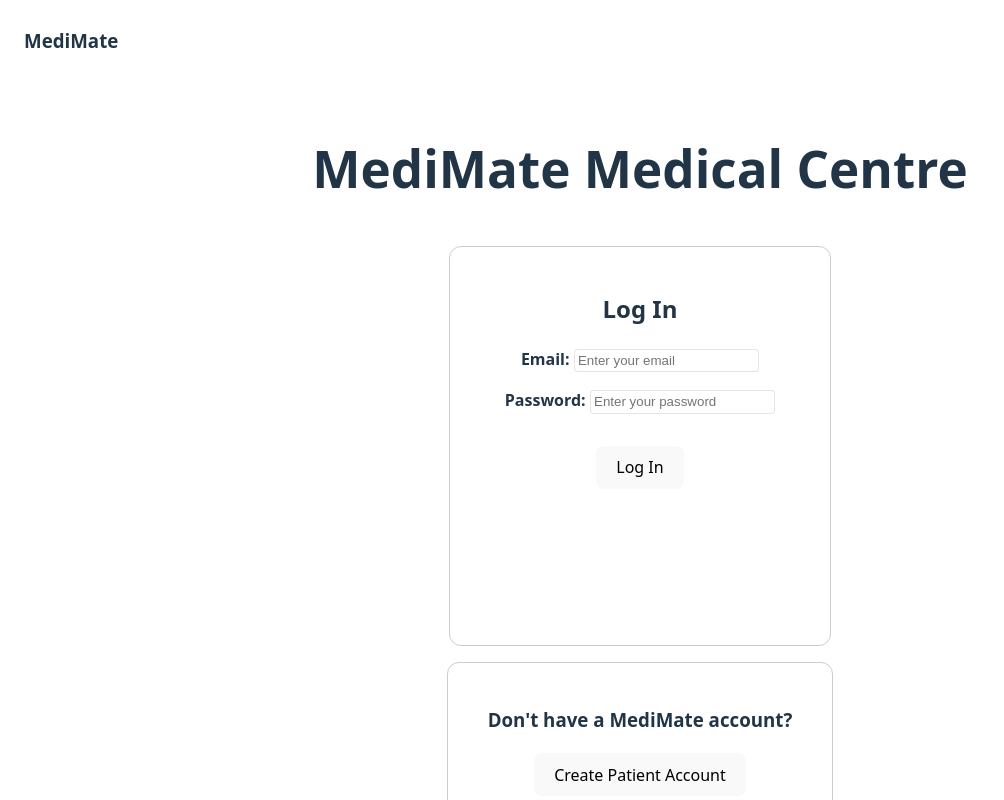
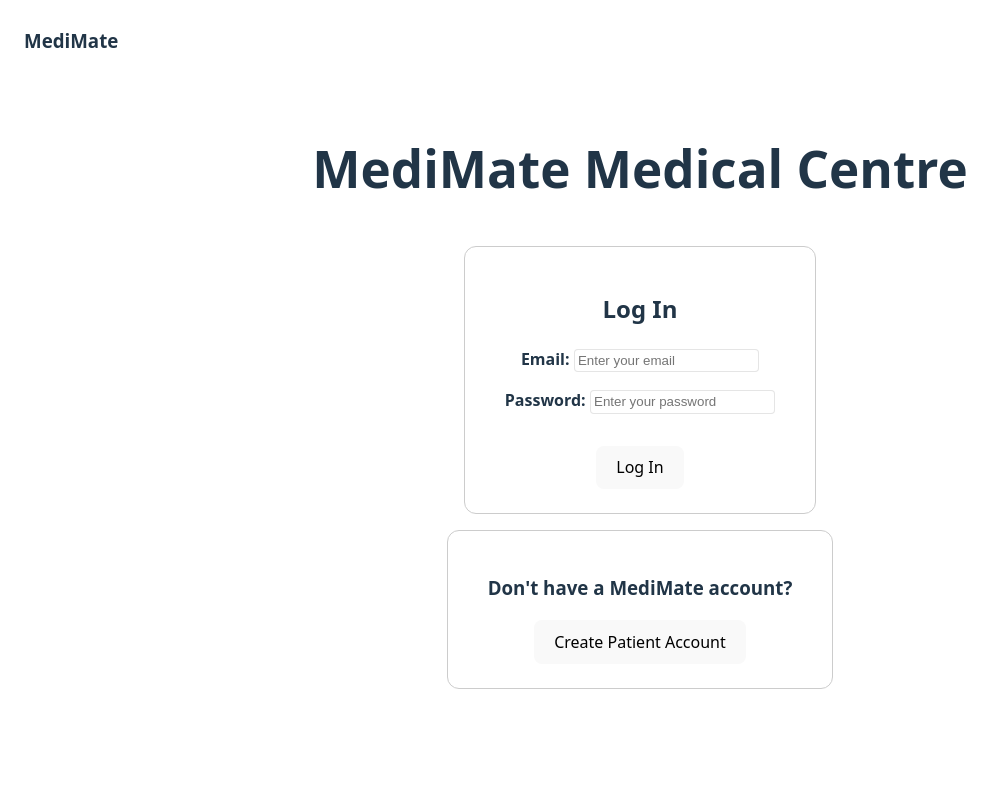
Before and after one commit to lillieharlow/MediMate-Front-End-Web-App, a React (Vite) app: page /login in a window 1280 px wide. Shown: the top 800 px of the page, without its empty margins (0-1004 px from the left). Built offline with nearby package versions, Linux system fonts and the light colour scheme; no server answers.

Commit message:
style: update login, create account cards to DialogCard

```diff
--- a/src/components/CreateAccountCard.jsx
+++ b/src/components/CreateAccountCard.jsx
@@ -1,5 +1,5 @@
 import { useNavigate } from 'react-router';
-import { Card } from '../style/componentStyles';
+import { DialogCard } from '../style/componentStyles';
 
 export default function CreateAccountCard() {
   const navigate = useNavigate();
@@ -8,7 +8,7 @@ export default function CreateAccountCard() {
   };
 
   return (
-    <Card data-testid="app-create-account-card">
+    <DialogCard data-testid="app-create-account-card">
       <h3 data-testid="app-create-account-card-heading">Don't have a MediMate account?</h3>
       <button
         type="button"
@@ -17,6 +17,6 @@ export default function CreateAccountCard() {
       >
         Create Patient Account
       </button>
-    </Card>
+    </DialogCard>
   );
 }
--- a/src/components/LoginForm.jsx
+++ b/src/components/LoginForm.jsx
@@ -1,41 +1,36 @@
 /** biome-ignore-all lint/a11y/noLabelWithoutControl: Ignored due to use of custom InputField component */
-import { useEffect, useState } from "react";
-import { useNavigate } from "react-router";
-import { loginRequest } from "../api/auth";
-import { useAuth } from "../contexts/AuthContext";
-import {
-  Card,
-  FormErrorSpan,
-  StyledForm,
-  StyledInput,
-} from "../style/componentStyles";
-import { getJwtPayload } from "../utils/jwt";
+import { useEffect, useState } from 'react';
+import { useNavigate } from 'react-router';
+import { loginRequest } from '../api/auth';
+import { useAuth } from '../contexts/AuthContext';
+import { DialogCard, FormErrorSpan, StyledForm, StyledInput } from '../style/componentStyles';
+import { getJwtPayload } from '../utils/jwt';
 
 export default function LoginForm() {
   const { login, isAuthenticated } = useAuth();
-  const [email, setEmail] = useState("");
-  const [password, setPassword] = useState("");
-  const [message, setMessage] = useState("");
+  const [email, setEmail] = useState('');
+  const [password, setPassword] = useState('');
+  const [message, setMessage] = useState('');
   const [isError, setIsError] = useState(false);
   const navigate = useNavigate();
 
   useEffect(() => {
-    if (isAuthenticated) navigate("/dashboard");
+    if (isAuthenticated) navigate('/dashboard');
   }, [isAuthenticated, navigate]);
 
-  const handleLoginSubmit = async (event) => {
+  const handleLoginSubmit = async event => {
     event.preventDefault();
-    setMessage("");
+    setMessage('');
     setIsError(null);
 
     try {
       const { token } = await loginRequest({ email, password });
       const payload = getJwtPayload(token);
 
-      if (!payload) throw new Error("Invalid token");
+      if (!payload) throw new Error('Invalid token');
 
       login({ userId: payload.userId, userType: payload.userType, token });
-      navigate("/dashboard");
+      navigate('/dashboard');
     } catch (error) {
       setIsError(true);
       setMessage(error.message);
@@ -44,38 +39,38 @@ export default function LoginForm() {
   };
 
   return (
-    <Card>
+    <DialogCard>
       <h2>Log In</h2>
       <StyledForm onSubmit={handleLoginSubmit} data-testid="app-login-form">
         <label>
-          Email:{" "}
+          Email:{' '}
           <StyledInput
             type="email"
             value={email}
-            onChange={(event) => setEmail(event.target.value)}
+            onChange={event => setEmail(event.target.value)}
             placeholder="Enter your email"
             required
             data-testid="app-login-form-input-email"
           />
         </label>
         <label>
-          Password:{" "}
+          Password:{' '}
           <StyledInput
             type="password"
             value={password}
-            onChange={(event) => setPassword(event.target.value)}
+            onChange={event => setPassword(event.target.value)}
             placeholder="Enter your password"
             required
             data-testid="app-login-form-input-password"
           />
         </label>
-        <FormErrorSpan id="login-error-span" className={isError ? "error" : ""}>
+        <FormErrorSpan id="login-error-span" className={isError ? 'error' : ''}>
           {message}
         </FormErrorSpan>
         <button type="submit" data-testid="app-login-form-button-submit">
           Log In
         </button>
       </StyledForm>
-    </Card>
+    </DialogCard>
   );
 }
--- a/src/components/SignupForm.jsx
+++ b/src/components/SignupForm.jsx
@@ -4,7 +4,7 @@ import { useState } from 'react';
 import { useNavigate } from 'react-router';
 import styled from 'styled-components';
 import { signupRequest } from '../api/auth';
-import { Card, FormErrorSpan, StyledForm } from '../style/componentStyles';
+import { DialogCard, FormErrorSpan, StyledForm } from '../style/componentStyles';
 
 // TODO: Update styling for input to reflect front-end validation once done
 const StyledInput = styled.input`
@@ -51,7 +51,7 @@ export default function SignupForm() {
     }
   };
   return (
-    <Card>
+    <DialogCard>
       <h2 data-testid="app-signup-heading">Create Account</h2>
       <StyledForm onSubmit={handleSignupSubmit} data-testid="app-signup-form">
         <label>
@@ -83,6 +83,6 @@ export default function SignupForm() {
           Create Account
         </button>
       </StyledForm>
-    </Card>
+    </DialogCard>
   );
 }
--- a/src/style/componentStyles.js
+++ b/src/style/componentStyles.js
@@ -1,4 +1,4 @@
-import styled from 'styled-components';
+import styled from "styled-components";
 
 export const Card = styled.div`
   flex: 1 1 350px;
@@ -35,6 +35,7 @@ export const Card = styled.div`
 export const DialogCard = styled.div`
   overflow-y: auto;
   border: 1px solid #ccc;
+  padding: 1.5rem 2.5rem;
   border-radius: 12px;
   background: #fff;
   display: flex;
@@ -96,17 +97,15 @@ export const FormErrorSpan = styled.span`
 `;
 
 export const ColoredButton = styled.button`
-  background-color: ${({ $bg }) => $bg || '#008533'};
-  color: ${({ $color }) => $color || '#fff'};
+  background-color: ${({ $bg }) => $bg || "#008533"};
+  color: ${({ $color }) => $color || "#fff"};
   font-weight: bold;
   border: 2px solid #000000;
   border-radius: 6px;
   box-shadow: 3px 3px 8px #0000002e;
   padding: 0.5rem 1.5rem;
   cursor: pointer;
-  transition:
-    box-shadow 0.2s,
-    transform 0.2s;
+  transition: box-shadow 0.2s, transform 0.2s;
   outline: none;
   &:hover {
     box-shadow: 8px 8px 16px #00000038;
@@ -116,7 +115,7 @@ export const ColoredButton = styled.button`
 `;
 
 export const NameBox = styled.div`
-  background: ${({ $bg }) => $bg || '#80d09e'};
+  background: ${({ $bg }) => $bg || "#80d09e"};
   display: flex;
   justify-content: center;
   align-items: center;
@@ -137,7 +136,7 @@ export const NameBoxRow = styled.div`
   display: flex;
   justify-content: center;
   align-items: center;
-  background: ${({ $selected }) => ($selected ? '#acacacba' : 'transparent')};
+  background: ${({ $selected }) => ($selected ? "#acacacba" : "transparent")};
   margin-bottom: 0.6rem;
   box-sizing: border-box;
   padding-left: 0;
```
Also changed, not shown: src/pages/LoginPage.jsx (+4 -4 lines).
